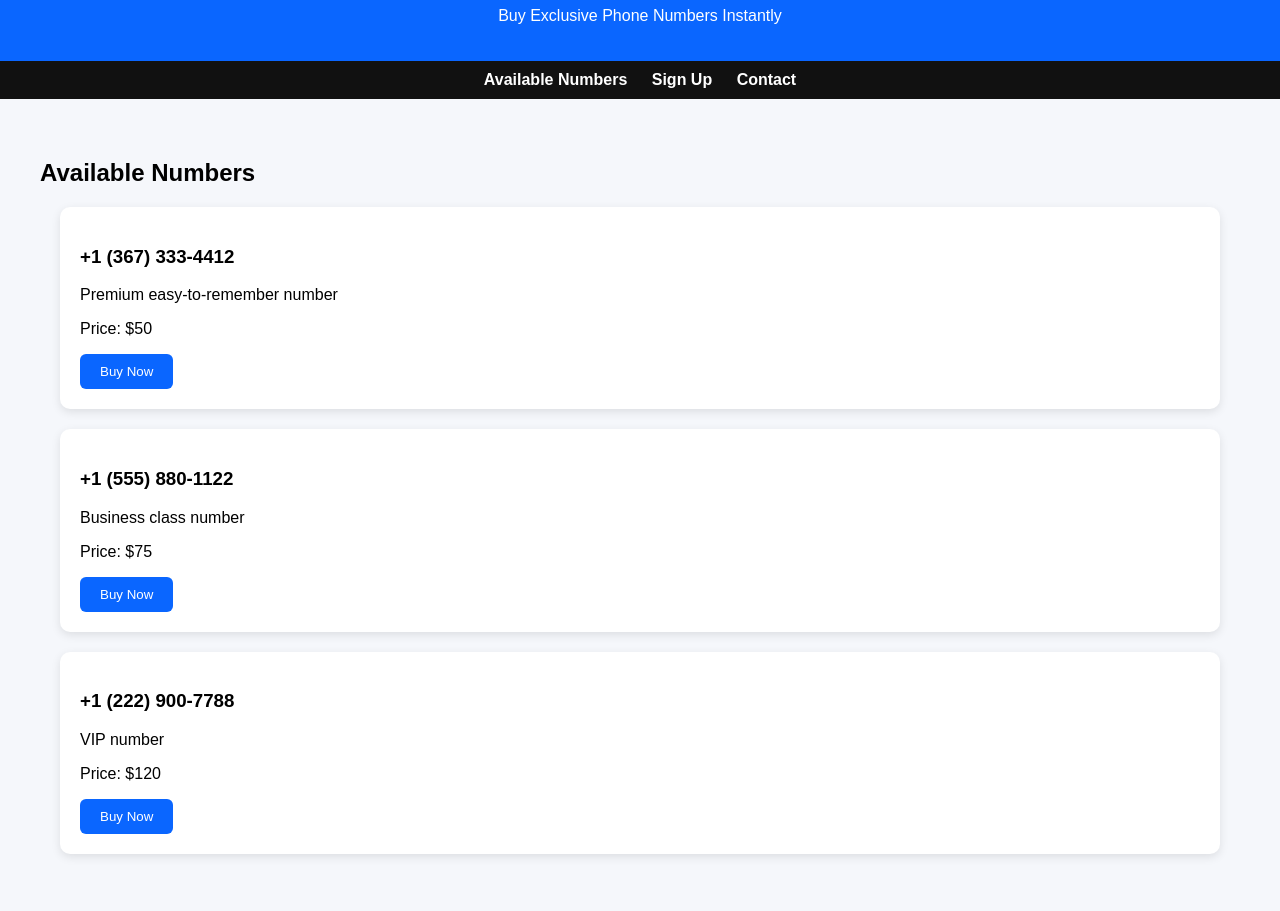
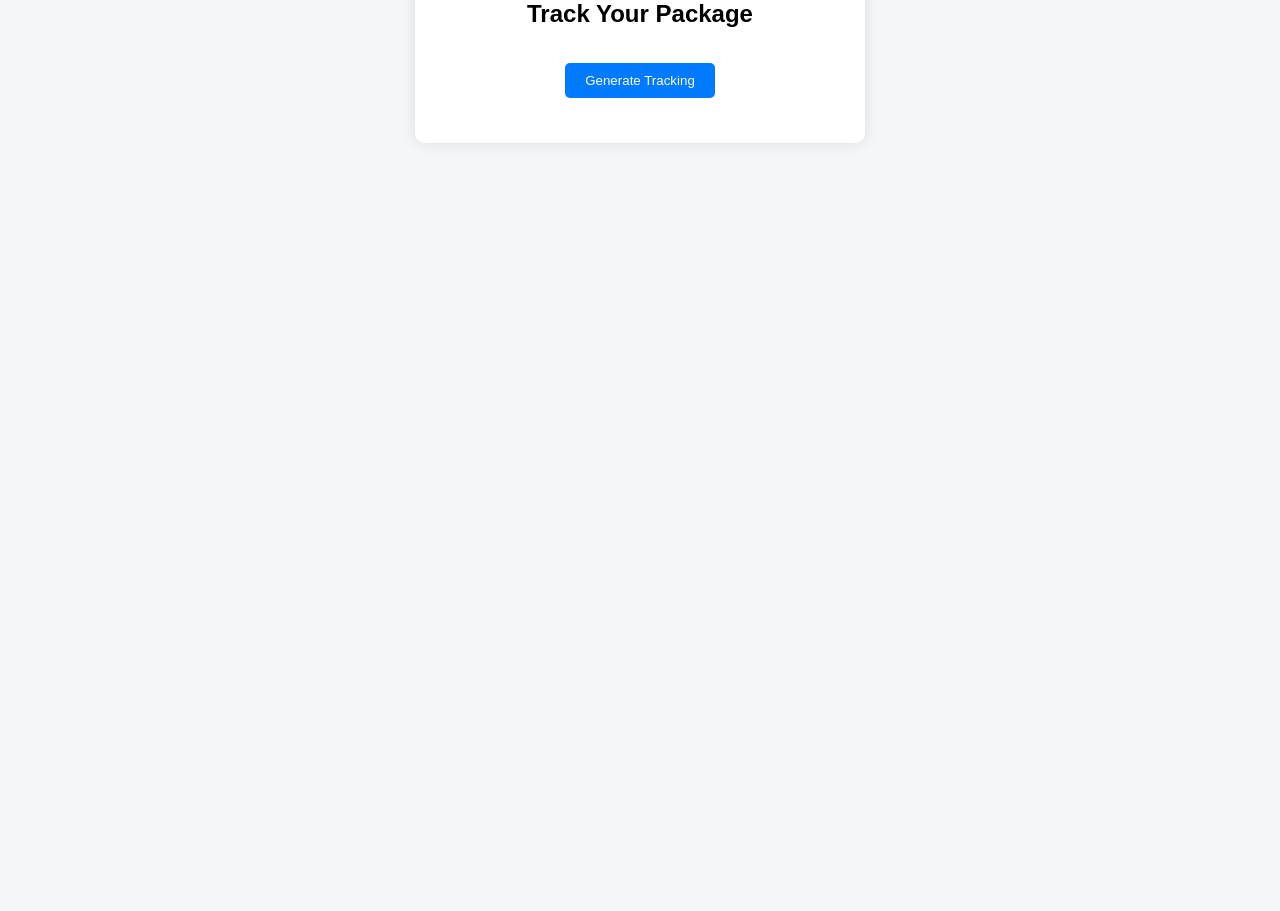
Before and after one commit to officailweb-sys/Index.html.-, a plain HTML site: page Index.html in a window 1280 px wide. Shown: the part 93-1004 px from the top of the page. After the commit the page ends 800 px from the top, so only its background shows below. Drawn offline with Linux system fonts and the light colour scheme.

Commit message:
Revise Index.html for package tracking feature

```diff
--- a/Index.html
+++ b/Index.html
@@ -1,128 +1,83 @@
-
 <!DOCTYPE html>
-<html lang="en">
+<html>
 <head>
-<meta charset="UTF-8">
-<meta name="viewport" content="width=device-width, initial-scale=1.0">
-<title>Premium Mobile Numbers</title>
-
+    <title>Package Tracking</title>
     <style>
         body{
-font-family: Arial, sans-serif;
-margin:0;
-background:#f5f7fb;
-}
-
-header{
-background:#0a66ff;
-color:white;
-padding:20px;
+            font-family: Arial;
+            background:#f4f6f9;
             text-align:center;
-}
-
-nav{
-background:#111;
-padding:10px;
-text-align:center;
-}
-
-nav a{
-color:white;
-margin:10px;
-text-decoration:none;
-font-weight:bold;
-}
-
-section{
             padding:40px;
         }
-
-.card{
+        .box{
             background:white;
-padding:20px;
-margin:20px;
+            padding:25px;
             border-radius:10px;
-box-shadow:0 3px 10px rgba(0,0,0,0.1);
+            box-shadow:0 0 15px rgba(0,0,0,0.1);
+            max-width:400px;
+            margin:auto;
         }
-
         button{
-background:#0a66ff;
+            padding:10px 20px;
+            border:none;
+            background:#007bff;
             color:white;
-border:none;
-padding:10px 20px;
-border-radius:6px;
+            border-radius:5px;
             cursor:pointer;
+            margin-top:15px;
         }
-
-footer{
-background:#111;
-color:white;
-text-align:center;
-padding:20px;
+        .result{
+            margin-top:20px;
+            font-size:14px;
         }
     </style>
 </head>
-
 <body>
 
-<header>
-<h1>Premium Mobile Numbers Store</h1>
-<p>Buy Exclusive Phone Numbers Instantly</p>
-</header>
+<div class="box">
+    <h2>Track Your Package</h2>
+    <button onclick="generateTracking()">Generate Tracking</button>
 
-<nav>
-<a href="#numbers">Available Numbers</a>
-<a href="#signup">Sign Up</a>
-<a href="#contact">Contact</a>
-</nav>
-
-<section id="numbers">
-<h2>Available Numbers</h2>
-
-<div class="card">
-<h3>+1 (367) 333-4412</h3>
-<p>Premium easy-to-remember number</p>
-<p>Price: $50</p>
-<button>Buy Now</button>
+    <div class="result" id="result"></div>
 </div>
 
-<div class="card">
-<h3>+1 (555) 880-1122</h3>
-<p>Business class number</p>
-<p>Price: $75</p>
-<button>Buy Now</button>
-</div>
+<script>
+function randomDigits(length){
+    let result = "";
+    let numbers = "0123456789";
+    for(let i=0; i<length; i++){
+        result += numbers[Math.floor(Math.random() * 10)];
+    }
+    return result;
+}
 
-<div class="card">
-<h3>+1 (222) 900-7788</h3>
-<p>VIP number</p>
-<p>Price: $120</p>
-<button>Buy Now</button>
-</div>
+function generateTracking(){
+    let carriers = ["UPS","USPS","FedEx","DHL"];
+    let statuses = ["Label Created","In Transit","Out for Delivery","Delivered"];
 
-</section>
+    let carrier = carriers[Math.floor(Math.random()*carriers.length)];
+    let status = statuses[Math.floor(Math.random()*statuses.length)];
+    let tracking;
 
-<section id="signup">
-<h2>Create Account</h2>
+    if(carrier === "UPS"){
+        tracking = "1Z" + randomDigits(16);
+    }
+    else if(carrier === "USPS"){
+        tracking = randomDigits(22);
+    }
+    else if(carrier === "FedEx"){
+        tracking = randomDigits(12);
+    }
+    else{
+        tracking = randomDigits(10);
+    }
 
-<form>
-<input type="text" placeholder="Full Name" required><br><br>
-<input type="email" placeholder="Email Address" required><br><br>
-<input type="password" placeholder="Password" required><br><br>
-<button type="submit">Sign Up</button>
-</form>
-
-</section>
-
-<section id="contact">
-<h2>Contact</h2>
-<p>Email: support@mobilenumbershop.com</p>
-<p>WhatsApp: +1 (367) 333-4412</p>
-</section>
-
-<footer>
-<p>© 2026 Premium Mobile Numbers</p>
-</footer>
+    document.getElementById("result").innerHTML =
+        "<b>Carrier:</b> " + carrier + "<br>" +
+        "<b>Tracking Number:</b> " + tracking + "<br>" +
+        "<b>Status:</b> " + status;
+}
+</script>
 
 </body>
 </html>
```
Lines whose indentation alone changed are shown as unchanged.
